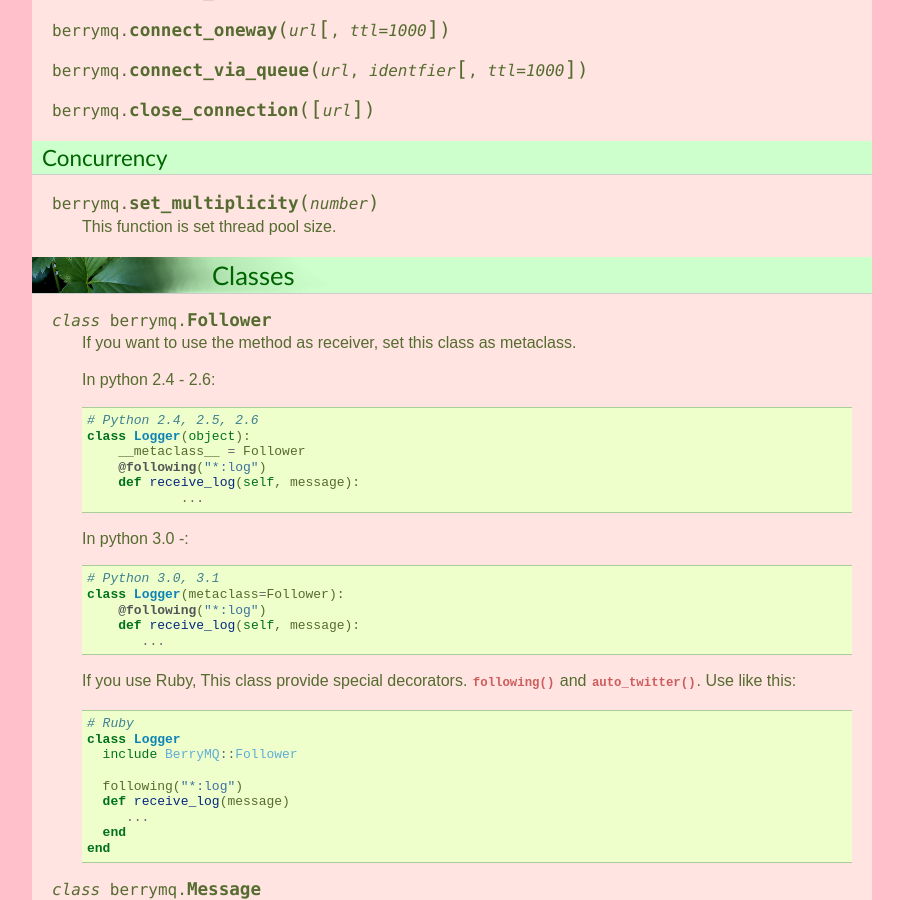
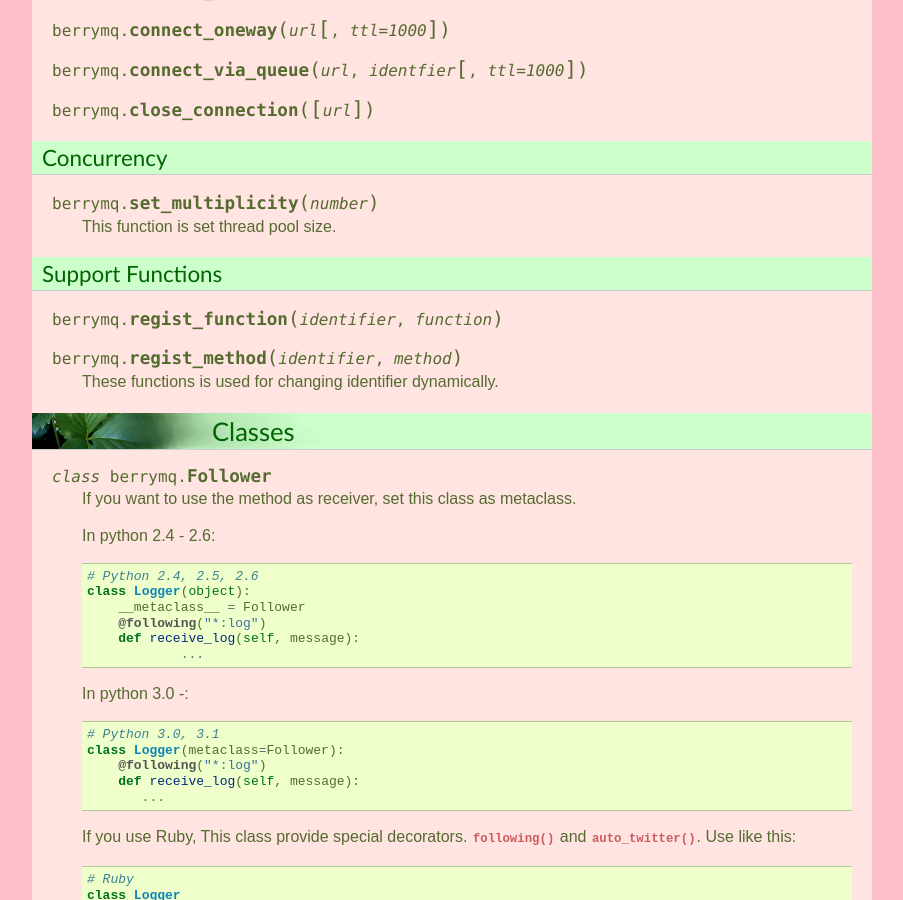
Before and after one commit to shibukawa/berrymq, a Sphinx documentation site: the page built from docs/source/pythonapi.rst, in a window 1280 px wide and 900 px high, scrolled down 1996 px. Shown: the whole window, without its empty margins (198-1101 px from the left). Built offline with Sphinx 7.4.7, drawn with Linux system fonts in a browser that asks for light colours; some of the changed text lies outside the part shown.

```diff
--- a/docs/source/pythonapi.rst
+++ b/docs/source/pythonapi.rst
@@ -136,7 +136,14 @@
 
    This function is set thread pool size.
 
-..
+Support Functions
+-----------------
+
+.. function:: regist_function(identifier, function)
+
+.. function:: regist_method(identifier, method)
+
+   These functions is used for changing identifier dynamically.
 
 Classes
 =======
```
Also changed, not shown: 2 other files.
